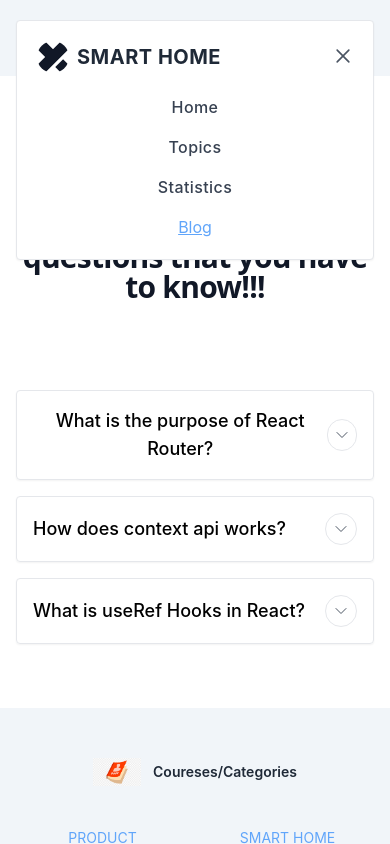
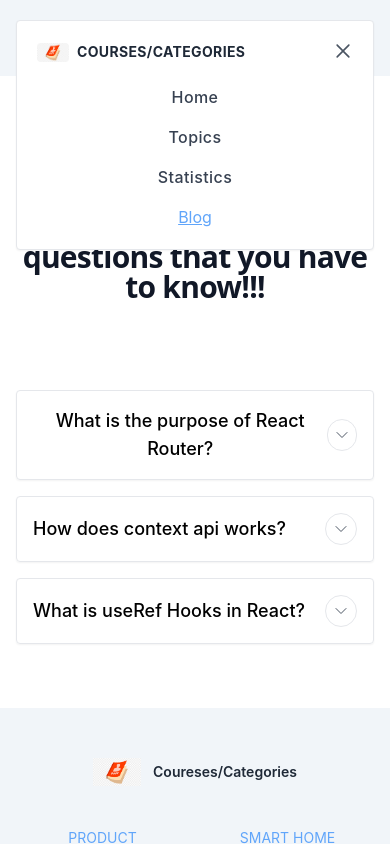
Before and after one commit to mdaslamalidu/online-courses-site-09, a React (Create React App) app: page /blog in a window 390 px wide. Both pictures are taken after a click on the button "Open Menu". Shown: the top 844 px of the page. Built offline with nearby package versions, Linux system fonts and the light colour scheme.

Commit message:
update responsive title

```diff
--- a/src/components/Header/Header.js
+++ b/src/components/Header/Header.js
@@ -96,16 +96,9 @@ const Header = () => {
                                             title='Company'
                                             className='inline-flex items-center'
                                         >
-                                            <svg
-                                                xmlns='http://www.w3.org/2000/svg'
-                                                viewBox='0 0 32 32'
-                                                fill='currentColor'
-                                                className='flex-shrink-0 w-8 h-8 rounded-full text-gray-900'
-                                            >
-                                                <path d='M18.266 26.068l7.839-7.854 4.469 4.479c1.859 1.859 1.859 4.875 0 6.734l-1.104 1.104c-1.859 1.865-4.875 1.865-6.734 0zM30.563 2.531l-1.109-1.104c-1.859-1.859-4.875-1.859-6.734 0l-6.719 6.734-6.734-6.734c-1.859-1.859-4.875-1.859-6.734 0l-1.104 1.104c-1.859 1.859-1.859 4.875 0 6.734l6.734 6.734-6.734 6.734c-1.859 1.859-1.859 4.875 0 6.734l1.104 1.104c1.859 1.859 4.875 1.859 6.734 0l21.307-21.307c1.859-1.859 1.859-4.875 0-6.734z'></path>
-                                            </svg>
-                                            <span className='ml-2 text-xl font-bold tracking-wide text-gray-800 uppercase'>
-                                                Smart Home
+                                            <img src={'download.png'} className="w-8 rounded" alt="" />
+                                            <span className='ml-2 text-sm font-bold tracking-wide text-gray-800 uppercase'>
+                                                Courses/Categories
                                             </span>
                                         </Link>
                                     </div>
```
